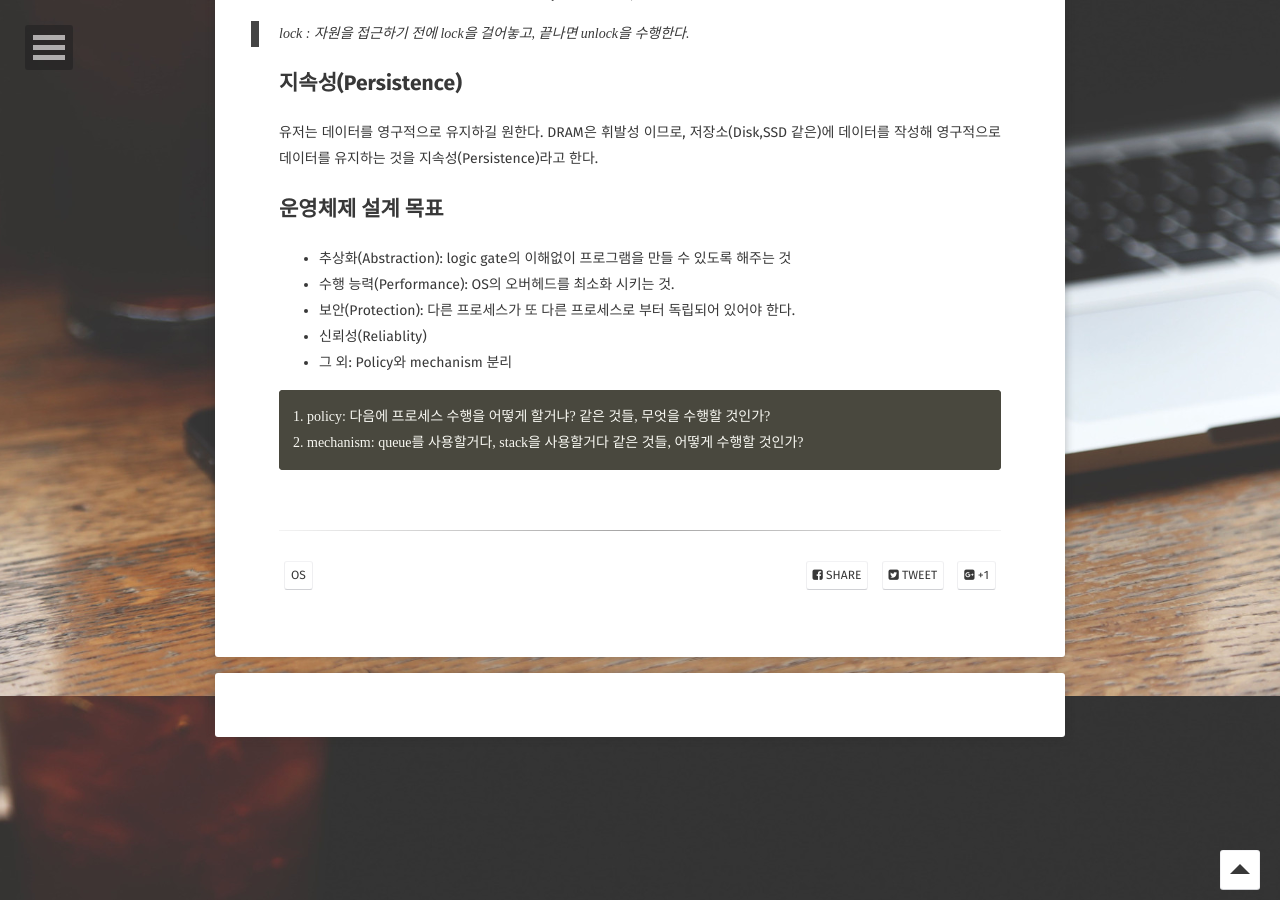
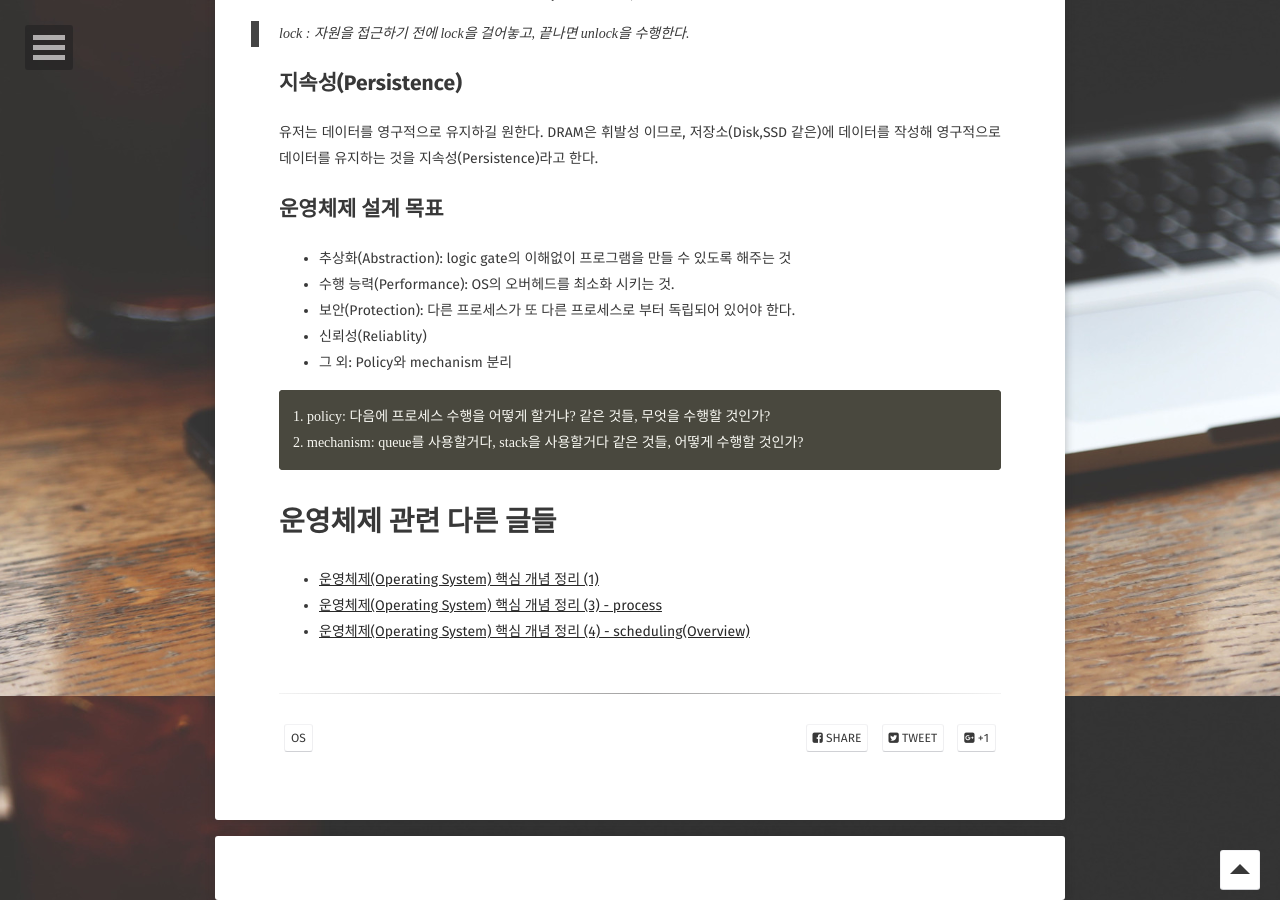
Before and after one commit to wkdtjsgur100/wkdtjsgur100.github.io, a Jekyll site: the page built from _posts/2018-03-30-os-summary-2.md, in a window 1280 px wide and 900 px high, scrolled down 2904 px. Built offline with Jekyll 4.4.1, drawn with Linux system fonts in a browser that asks for light colours; some web fonts are replaced; comment, search, counter and statistics services are not loaded.

Commit message:
update os series

````diff
--- a/_posts/2018-03-30-os-summary-2.md
+++ b/_posts/2018-03-30-os-summary-2.md
@@ -116,3 +116,9 @@
 1. policy: 다음에 프로세스 수행을 어떻게 할거냐? 같은 것들, 무엇을 수행할 것인가?
 2. mechanism: queue를 사용할거다, stack을 사용할거다 같은 것들, 어떻게 수행할 것인가?
 ```
+
+# 운영체제 관련 다른 글들
+
+- [운영체제(Operating System) 핵심 개념 정리 (1)](https://wkdtjsgur100.github.io/os-summary)
+- [운영체제(Operating System) 핵심 개념 정리 (3) - process](https://wkdtjsgur100.github.io/os-summary-process)
+- [운영체제(Operating System) 핵심 개념 정리 (4) - scheduling(Overview)](https://wkdtjsgur100.github.io/scheduling-1)
````
Also changed, not shown: _posts/2017-09-08-os-summary.md (+3 -3 lines), _posts/2018-04-01-os-summary-process.md (+6 -0 lines), _posts/2018-04-20-scheduling-1.md (+6 -0 lines).
